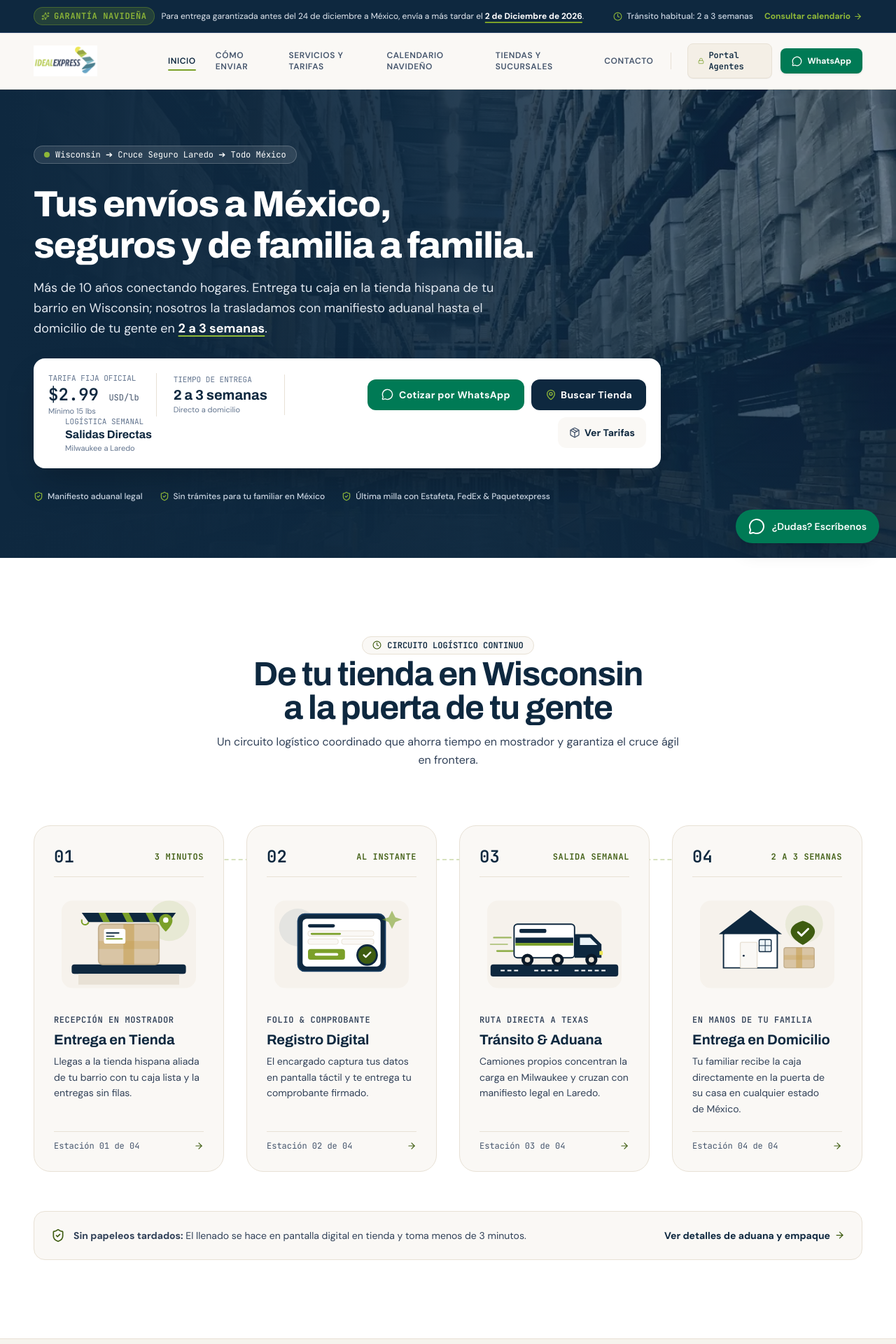
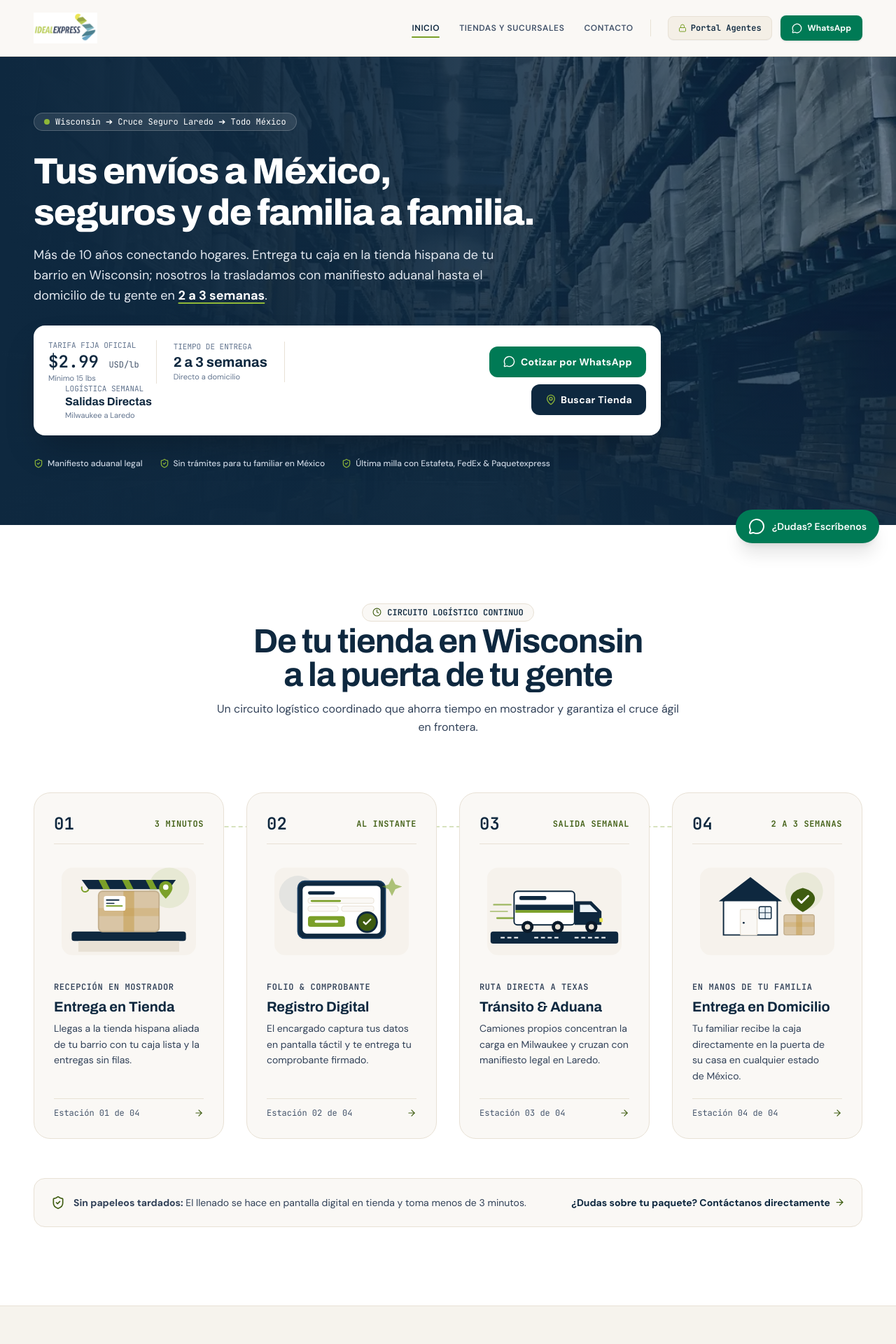
Before and after one commit to AlvaroCodesand/idealexpress, a Next.js app: page / in a window 1280 px wide. Shown: the top 1920 px of the page at 70% size. Built offline with nearby package versions, Linux system fonts and the light colour scheme.

Commit message:
feat(nav): simplificar navegacion publica a Inicio, Tiendas y Contacto preservando paginas secundarias en codigo

```diff
--- a/src/app/layout.tsx
+++ b/src/app/layout.tsx
@@ -123,7 +123,7 @@ export default function RootLayout({
         <FaqJsonLd />
       </head>
       <body className="min-h-full flex flex-col bg-[#FAF8F5] text-[#0A1928] font-sans selection:bg-[#7BA029] selection:text-white">
-        <SeasonAlert />
+        {/* <SeasonAlert /> Preservado en código */}
         <Suspense fallback={null}>
           <Navbar />
         </Suspense>
--- a/src/components/home/HeroSection.tsx
+++ b/src/components/home/HeroSection.tsx
@@ -97,14 +97,6 @@ export const HeroSection: React.FC = () => {
                 <MapPin size={16} className="text-[#8FB838]" />
                 <span>Buscar Tienda</span>
               </Link>
-
-              <Link
-                href="/tarifas"
-                className="inline-flex items-center justify-center gap-1.5 px-4 py-3 bg-[#FAF8F5] hover:bg-[#F4EFE6] text-[#0E283F] font-bold rounded-xl transition text-xs sm:text-sm"
-              >
-                <Package size={16} className="text-slate-600" />
-                <span>Ver Tarifas</span>
-              </Link>
             </div>
           </div>
         </div>
--- a/src/components/home/HowItWorks.tsx
+++ b/src/components/home/HowItWorks.tsx
@@ -122,10 +122,10 @@ export const HowItWorks: React.FC = () => {
           </div>
 
           <Link
-            href="/como-enviar"
+            href="/contacto"
             className="inline-flex items-center gap-1.5 font-bold text-[#0E283F] hover:text-[#3E5C10] transition shrink-0"
           >
-            <span>Ver detalles de aduana y empaque</span>
+            <span>¿Dudas sobre tu paquete? Contáctanos directamente</span>
             <ArrowRight size={15} className="text-[#3E5C10]" />
           </Link>
         </div>
--- a/src/components/home/TrustSection.tsx
+++ b/src/components/home/TrustSection.tsx
@@ -101,13 +101,15 @@ export const TrustAndFaqRow: React.FC = () => {
               <p className="text-xs text-slate-300 leading-relaxed text-pretty">
                 Aceptamos bultos de 30 a 140 libras para fácil manejo y protección del contenido.
               </p>
-              <Link
-                href="/tarifas"
+              <a
+                href={`https://wa.me/${TARIFF_CONFIG.whatsappNumber}?text=Hola,%20quisiera%20cotizar%20un%20envío%20a%20México.`}
+                target="_blank"
+                rel="noopener noreferrer"
                 className="inline-flex items-center justify-center gap-2 w-full py-3.5 text-center bg-white hover:bg-[#FAF8F5] text-[#0E283F] font-bold rounded-xl text-xs uppercase tracking-wider transition active:scale-95"
               >
-                <span>Ver medidas y calculadora</span>
+                <span>Cotizar mi caja por WhatsApp</span>
                 <ArrowRight size={14} className="text-[#3E5C10]" />
-              </Link>
+              </a>
             </div>
           </div>
 
@@ -128,10 +130,10 @@ export const TrustAndFaqRow: React.FC = () => {
 
             <div className="pt-4 border-t border-[#E8E1D5]">
               <Link
-                href="/como-enviar"
+                href="/contacto"
                 className="inline-flex items-center gap-1.5 text-xs font-bold text-[#0E283F] hover:text-[#3E5C10] transition"
               >
-                <span>Ver guía completa de regulaciones</span>
+                <span>¿Tienes más preguntas? Contáctanos directamente</span>
                 <ArrowRight size={14} className="text-[#3E5C10]" />
               </Link>
             </div>
--- a/src/components/layout/Footer.tsx
+++ b/src/components/layout/Footer.tsx
@@ -47,6 +47,7 @@ export const Footer: React.FC = () => {
               <li>
                 <Link href="/" className="hover:text-white transition">Inicio</Link>
               </li>
+              {/* Preservados en código:
               <li>
                 <Link href="/como-enviar" className="hover:text-white transition">¿Cómo funciona el envío?</Link>
               </li>
@@ -56,6 +57,7 @@ export const Footer: React.FC = () => {
               <li>
                 <Link href="/calendario" className="hover:text-white transition">Calendario Navideño</Link>
               </li>
+              */}
               <li>
                 <Link href="/agentes" className="hover:text-white transition">Directorio de tiendas aliadas</Link>
               </li>
--- a/src/components/layout/Navbar.tsx
+++ b/src/components/layout/Navbar.tsx
@@ -17,11 +17,12 @@ export const Navbar: React.FC = () => {
 
   const navLinks = [
     { href: "/", label: "Inicio" },
-    { href: "/como-enviar", label: "Cómo enviar" },
-    { href: "/tarifas", label: "Servicios y Tarifas" },
-    { href: "/calendario", label: "Calendario Navideño" },
     { href: "/agentes", label: "Tiendas y Sucursales" },
     { href: "/contacto", label: "Contacto" },
+    // Preservadas en código (ocultas temporalmente de la navegación pública):
+    // { href: "/como-enviar", label: "Cómo enviar" },
+    // { href: "/tarifas", label: "Servicios y Tarifas" },
+    // { href: "/calendario", label: "Calendario Navideño" },
   ];
 
   const waUrl = `https://wa.me/${TARIFF_CONFIG.whatsappNumber}?text=Hola,%20deseo%20información%20para%20enviar%20un%20paquete%20a%20México.`;
```
